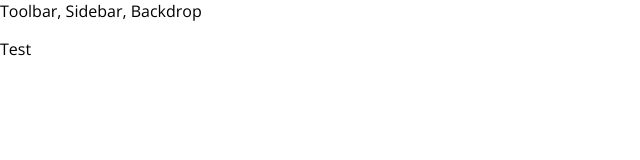
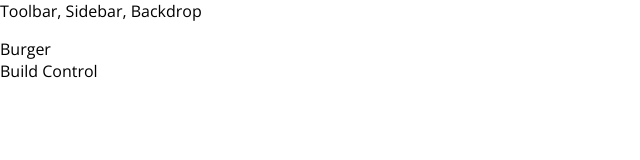
Before and after one commit to ks-mani/Burger-Builder, a React (Create React App) app: page / in a window 1280 px wide. Shown: the top 160 px of the page, without its empty margins (0-640 px from the left). Built offline with nearby package versions, Linux system fonts and the light colour scheme.

Commit message:
08-126 => Starting implementation of the Burger Builder

```diff
--- a/src/App.js
+++ b/src/App.js
@@ -1,12 +1,13 @@
 import React, {Component} from 'react';
-import Layout from './container/Layout/Layout'
+import Layout from './components/Layout/Layout'
+import BurgerBuilder from './containers/BurgerBuilder/BurgerBuilder';
 
 class App extends Component {
   render(){
     return (
       <div>
         <Layout>
-          <p>Test</p>
+          <BurgerBuilder />
         </Layout>
       </div>
     )
--- a/src/container/Layout/Layout.js
+++ b/src/components/Layout/Layout.js
@@ -1,10 +1,12 @@
 import React from 'react';
 import Aux from "../../hoc/Aux";
+
+import classes from './Layout.module.css'
 
 const layout = (props)=>(
   <Aux>
     <div>Toolbar, Sidebar, Backdrop</div>
-    <main>
+    <main className={classes.Content}>
       {props.children}
     </main>
   </Aux>
--- /dev/null
+++ b/src/components/Layout/Layout.module.css
@@ -0,0 +1,3 @@
+.Content {
+  margin-top: 16px;
+}
--- /dev/null
+++ b/src/containers/BurgerBuilder/BurgerBuilder.js
@@ -0,0 +1,16 @@
+import React, {Component} from 'react';
+import Aux from '../../hoc/Aux';
+
+class BurgerBuilder extends Component{
+  render(){
+    return (
+      <Aux>
+        <div>Burger</div>
+        <div>Build Control</div>
+      </Aux>
+    );
+  }
+}
+
+
+export default BurgerBuilder;
```
